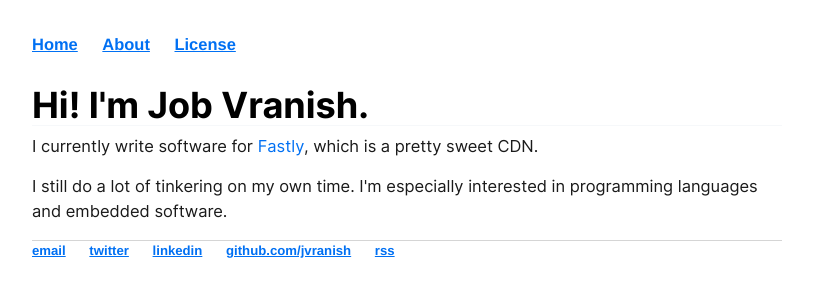
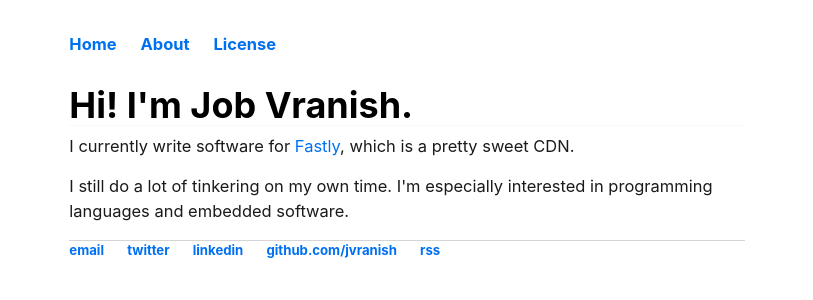
Before and after one commit to jvranish/blog, a Jekyll site: the page built from about/index.html, in a window 1280 px wide. Shown: the top 300 px of the page, without its empty margins (233-1046 px from the left). Built offline with Jekyll 4.4.1, drawn with Linux system fonts in a browser that asks for light colours.

Commit message:
experimented with and hopefully improved the styles

```diff
--- a/assets/new.css
+++ b/assets/new.css
@@ -1,5 +1,5 @@
 :root {
-	--nc-font-sans: 'Inter', -apple-system, BlinkMacSystemFont, 'Segoe UI', Roboto, Oxygen, Ubuntu, Cantarell, 'Open Sans', 'Helvetica Neue', sans-serif, "Apple Color Emoji", "Segoe UI Emoji", "Segoe UI Symbol";
+	--nc-font-sans: -apple-system, BlinkMacSystemFont, 'Segoe UI', Roboto, Oxygen, Ubuntu, Cantarell, 'Open Sans', 'Helvetica Neue', sans-serif, "Apple Color Emoji", "Segoe UI Emoji", "Segoe UI Symbol";
 	--nc-font-mono: Consolas, monaco, 'Ubuntu Mono', 'Liberation Mono', 'Courier New', Courier, monospace;
 	--nc-tx-1: #000000;
 	--nc-tx-2: #1A1A1A;
@@ -77,7 +77,7 @@
 body {
 	/* Center body in page */
 	margin: 0 auto;
-	max-width: 750px;
+	max-width: 65ch;
 	padding: 2rem;
 	border-radius: 6px;
 	overflow-x: hidden;
--- a/atom.xml
+++ b/atom.xml
@@ -1,5 +1,5 @@
 ---
-layout: feed
+layout: null
 ---
 <?xml version="1.0" encoding="utf-8"?>
 <feed xmlns="http://www.w3.org/2005/Atom">
--- a/css/main.css
+++ b/css/main.css
@@ -1,6 +1,5 @@
 
 nav ul, footer ul {
-    font-family:'Helvetica', 'Arial', 'Sans-Serif';
     padding: 0px;
     list-style: none;
     font-weight: bold;
@@ -15,14 +14,29 @@
     font-size: .8em;
 }
 
-ul.posts {
-    margin: 20px auto 40px;
-    font-size: 1.5em;
+a {
+  text-decoration: none;
 }
 
-ul.posts li {
-    list-style: none;
+a:hover {
+    cursor: pointer;
+  text-decoration: underline;
 }
+
+
+a.post-tile {
+   padding-bottom: 20px;
+   padding-left: 20px;
+   padding-right: 20px;
+   padding-top: 10px;
+   margin-bottom: 20px ;
+   border-radius: 10px;
+   background-color: var(--nc-bg-2);
+   color: unset;
+   display: block;
+   text-decoration: none;
+}
+
 
 .license {
     font-family: monospace;
```
Also changed, not shown: index.html (+9 -3 lines).
